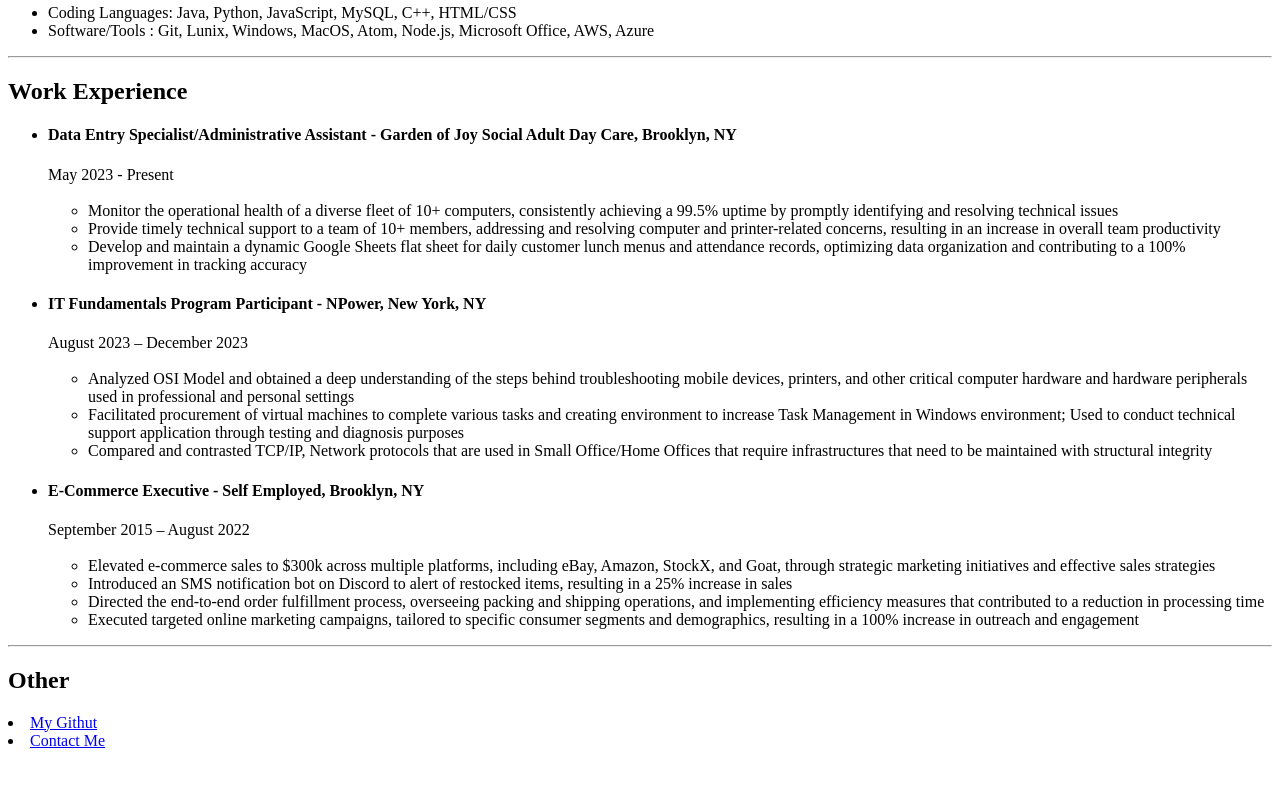
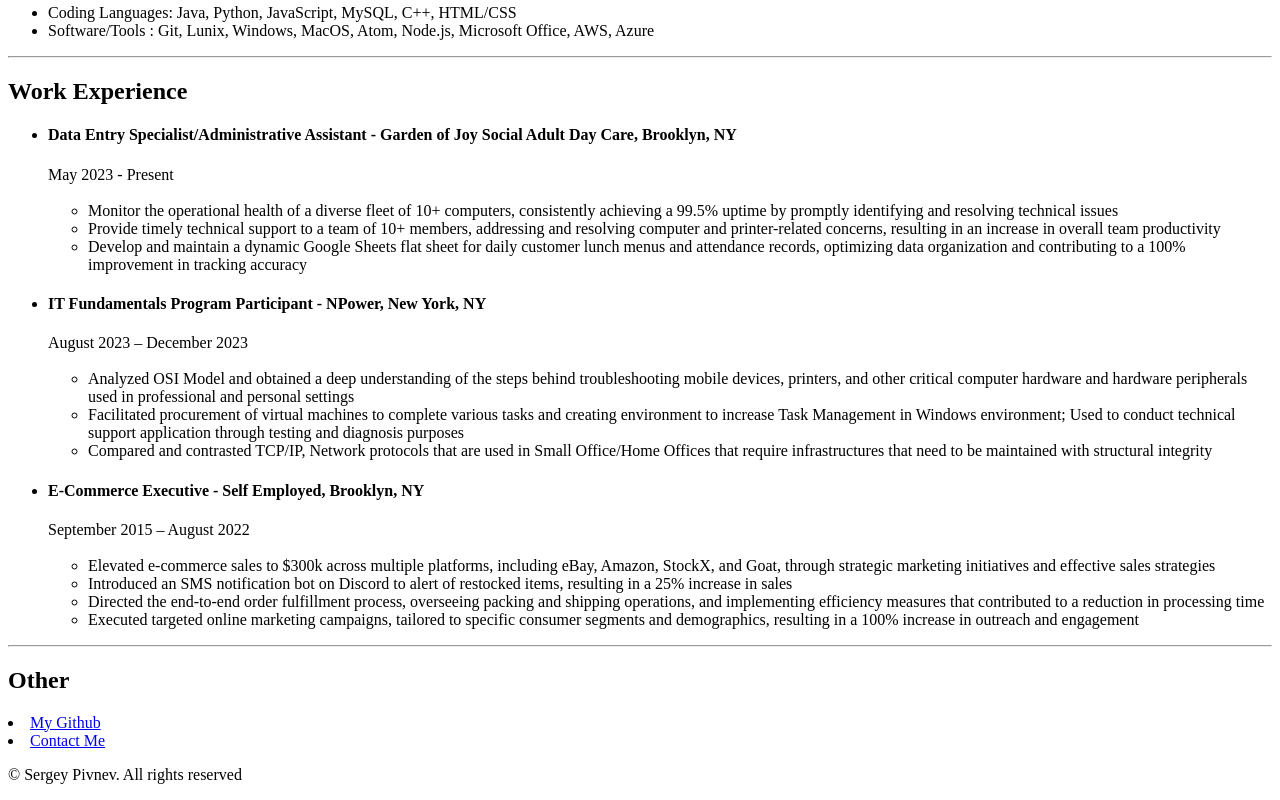
Before and after one commit to pivnevs1103/FirstDraft-ResumeWebsite, a plain HTML site: page index.html in a window 1280 px wide. Shown: the part 488-1288 px from the top of the page. Before the commit the page ends 1254 px from the top, so only its background shows below. Drawn offline with Linux system fonts and the light colour scheme.

Commit message:
Update index.html
Add a footer at the end and fixed a spelling mistake

```diff
--- a/index.html
+++ b/index.html
@@ -61,8 +61,11 @@
             <hr/>
             <h2>Other</h2>
             <p>
-                <li><a href="https://github.com/pivnevs1103">My Githut</a></li>
+                <li><a href="https://github.com/pivnevs1103">My Github</a></li>
                 <li><a href="./Contact.html">Contact Me</a>
             </p>
         </body>
+        <footer>
+            <p>© Sergey Pivnev. All rights reserved</p>
+        </footer>
     </html>
```
